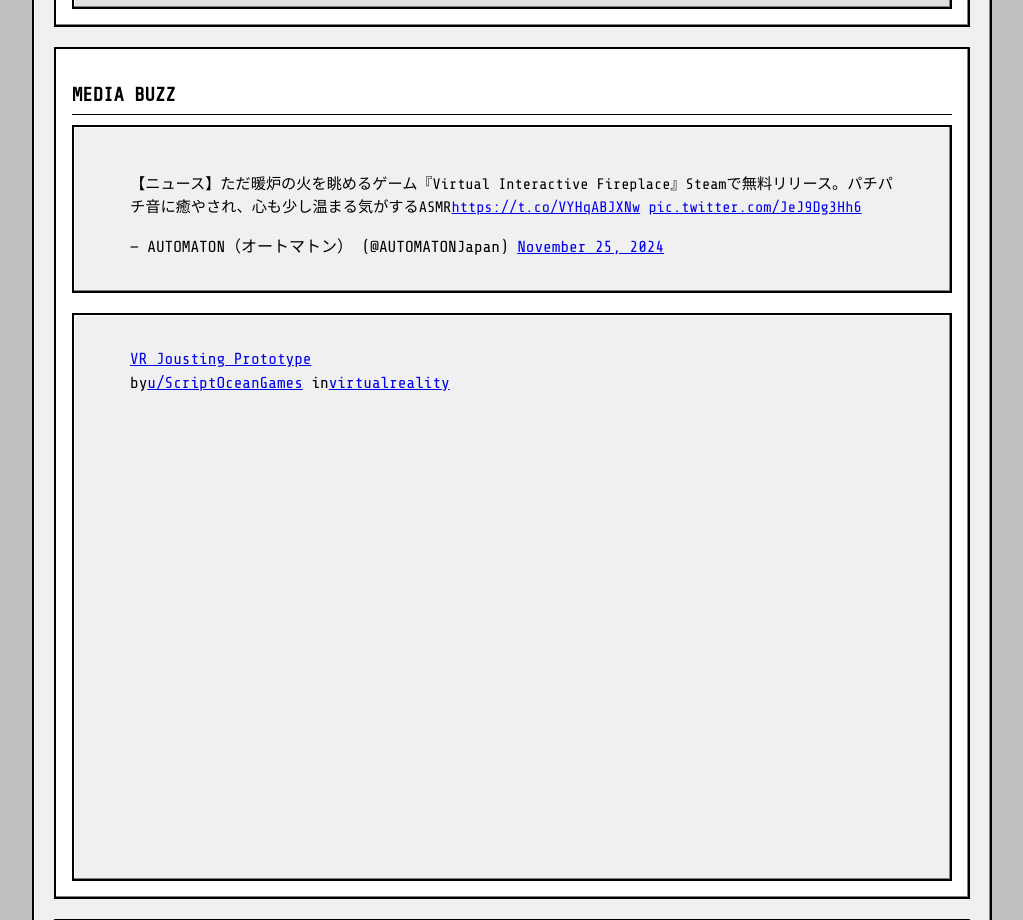
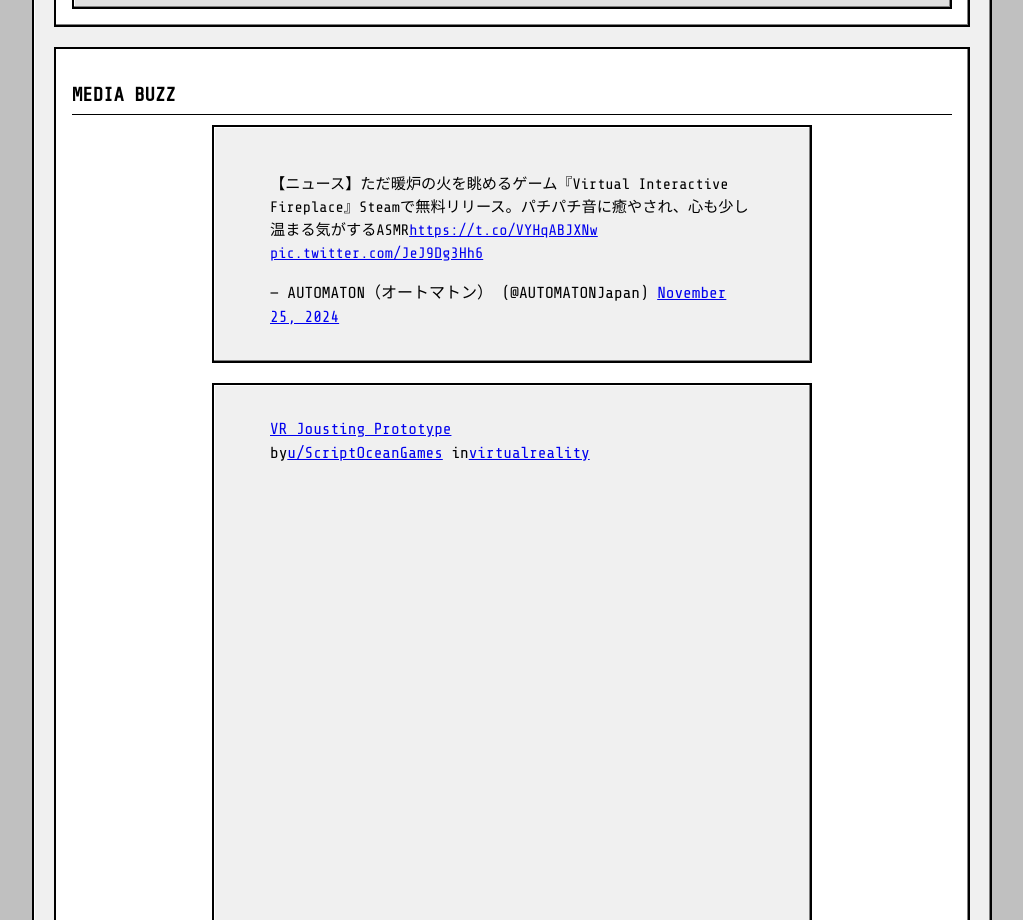
Before and after one commit to scriptoceangames/kylefriesenportfolio, a plain HTML site: page index.html in a window 1280 px wide. Shown: the part 3080-4000 px from the top of the page, without its empty margins (128-1151 px from the left). Drawn offline with nearby package versions, Linux system fonts and the light colour scheme; a script that the page names is missing.

Commit message:
media buzz format update

```diff
--- a/styles.css
+++ b/styles.css
@@ -306,14 +306,18 @@
 .buzz-feed {
     display: flex;
     flex-direction: column;
+    align-items: center; /* ?? this centers child blocks */
     gap: 20px;
 }
 
 .buzz-item {
+    width: 100%;
+    max-width: 600px; /* you can adjust this */
     background: #f0f0f0;
     border: 2px solid #000;
     padding: 16px;
     box-shadow: inset -1px -1px 0 #808080, inset 1px 1px 0 #fff;
+    box-sizing: border-box;
 }
 
     .buzz-item iframe,
```
